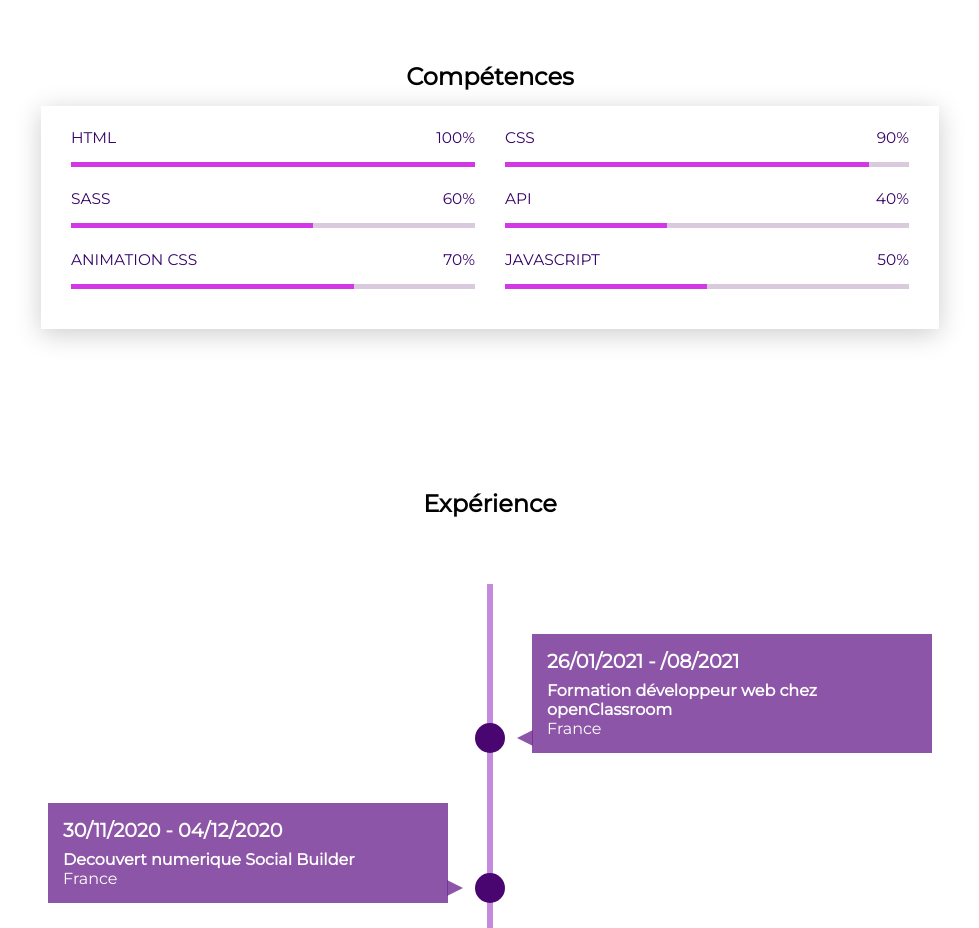
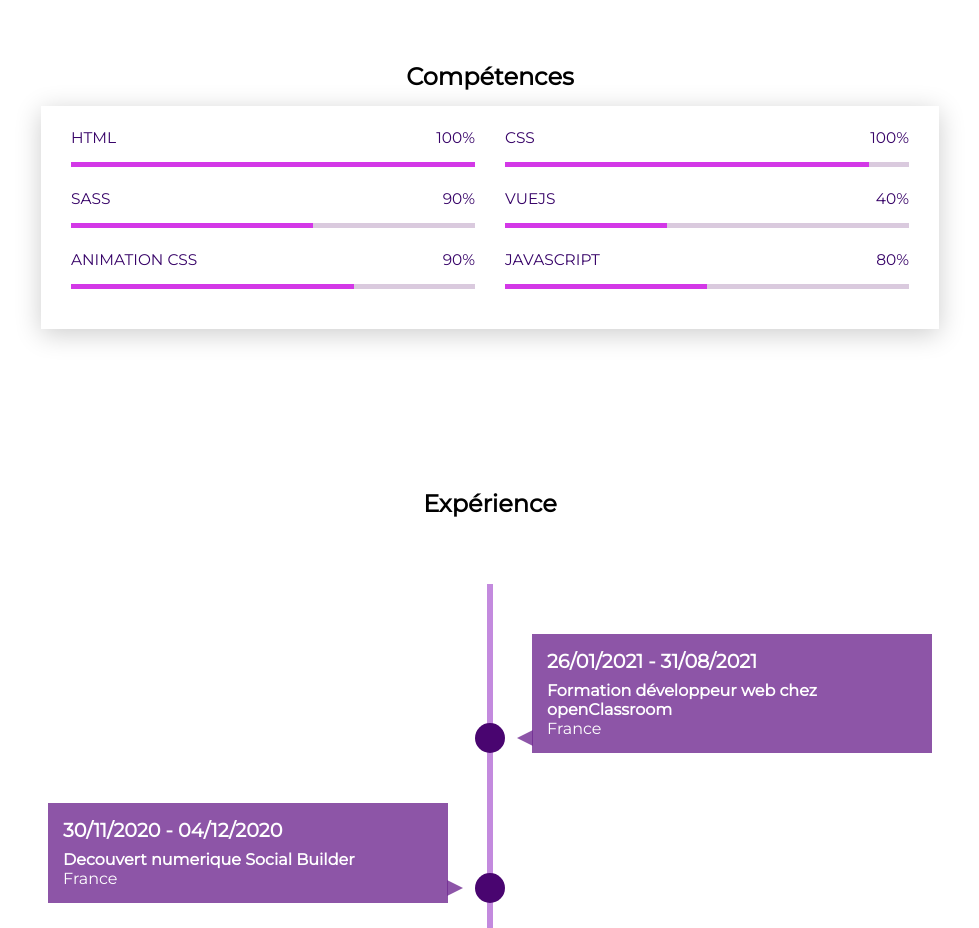
Before and after one commit to marieprincecc/Marie-Bouyssou, a website: page index.html in a window 1280 px wide. Shown: the part 980-1908 px from the top of the page, without its empty margins (150-1129 px from the left). Drawn offline with Linux system fonts and the light colour scheme.

Commit message:
mise a jour 28/08/2021

```diff
--- a/index.html
+++ b/index.html
@@ -36,7 +36,7 @@
                     <span class="progress-badge">SASS</span>
                       <div class="progress">
                         <div class="progress-bar" style="width: 60%;"></div>
-                        <span class="progress-value">60%</span>
+                        <span class="progress-value">90%</span>
                       </div>
                   </div>
                     <!-- Fin .progress-container -->
@@ -44,7 +44,7 @@
                     <span class="progress-badge">ANIMATION CSS</span>
                     <div class="progress">
                         <div class="progress-bar" style="width: 70%;"></div>
-                        <span class="progress-value">70%</span>
+                        <span class="progress-value">90%</span>
                     </div>
                   </div>
                     <!-- Fin .progress-container -->
@@ -55,12 +55,12 @@
                     <span class="progress-badge">CSS</span>
                     <div class="progress">
                       <div class="progress-bar" style="width: 90%;"></div>
-                      <span class="progress-value">90%</span>
+                      <span class="progress-value">100%</span>
                     </div>
                   </div>
                   <!-- Fin .progress-container -->
                   <div class="progress-container">
-                      <span class="progress-badge">API</span>
+                      <span class="progress-badge">VueJs</span>
                       <div class="progress">
                         <div class="progress-bar" style="width: 40%;"></div>
                         <span class="progress-value">40%</span>
@@ -71,7 +71,7 @@
                       <span class="progress-badge">JAVASCRIPT</span>
                       <div class="progress">
                         <div class="progress-bar" style="width: 50%;"></div>
-                        <span class="progress-value">50%</span>
+                        <span class="progress-value">80%</span>
                       </div>
                     </div>
                     <!-- Fin .progress-container -->
@@ -86,7 +86,7 @@
               <!-- Début expérience 0 -->
               <li>
                 <div class="bubble">
-                  <time>26/01/2021 - /08/2021</time>
+                  <time>26/01/2021 - 31/08/2021</time>
                   <span>Formation développeur web chez openClassroom</span>
                   <br />France
                 </div>
```
